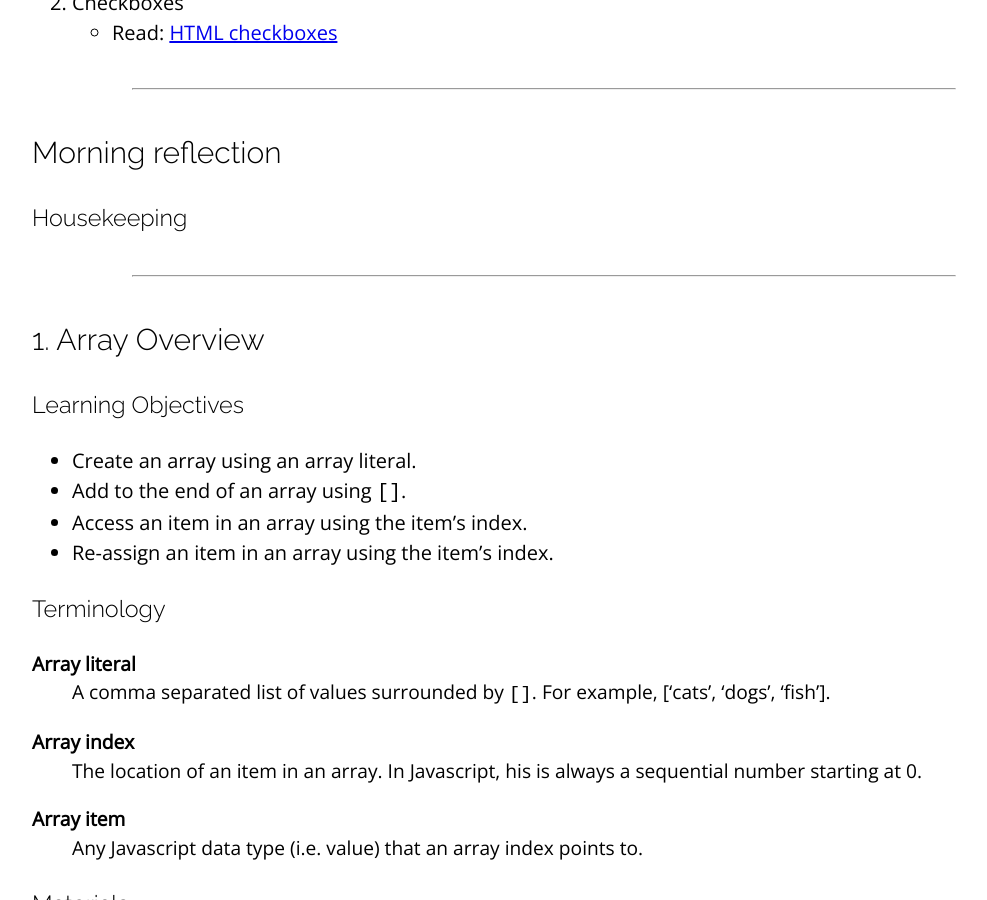
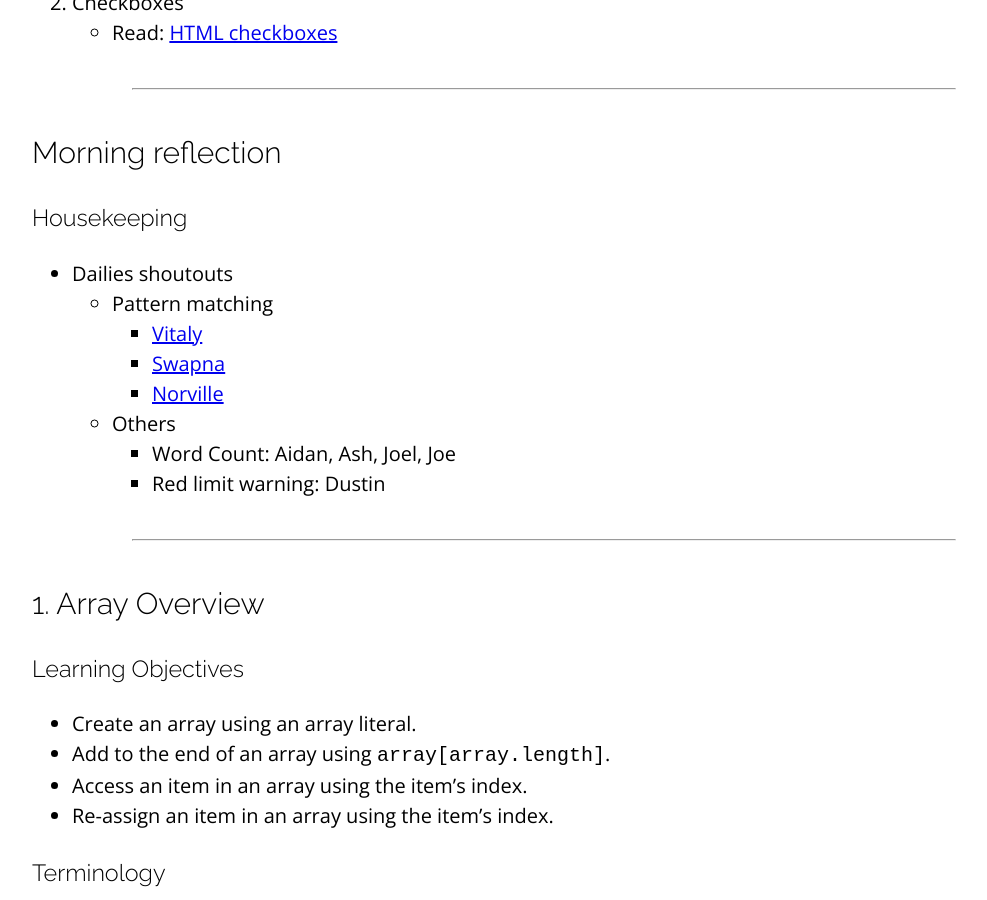
Before and after one commit to sait-wbdv/winter-2021, a Jekyll site: the page built from _posts/2021-02-17-array-fundamentals.md, in a window 1280 px wide and 900 px high, scrolled down 693 px. Shown: the whole window, without its empty margins (96-1083 px from the left). Built offline with Jekyll 4.4.1, drawn with Linux system fonts in a browser that asks for light colours; nearby versions of some CDN libraries; some of the changed text lies outside the part shown.

Commit message:
added dailies shoutouts

```diff
--- a/_posts/2021-02-17-array-fundamentals.md
+++ b/_posts/2021-02-17-array-fundamentals.md
@@ -15,14 +15,21 @@ categories: cpnt262
 
 ## Morning reflection
 ### Housekeeping
-
+- Dailies shoutouts
+    - Pattern matching
+        - [Vitaly](https://codepen.io/gvitaly87/full/oNYWzQG)
+        - [Swapna](https://swappnasama.github.io/string-examples/)
+        - [Norville](https://codepen.io/nozky/pen/gOLWMzm)
+    - Others
+        - Word Count: Aidan, Ash, Joel, Joe
+        - Red limit warning: Dustin
 
 ---
 
 ## 1. Array Overview
 ### Learning Objectives
 - Create an array using an array literal.
-- Add to the end of an array using `[]`.
+- Add to the end of an array using `array[array.length]`.
 - Access an item in an array using the item's index.
 - Re-assign an item in an array using the item's index.
 
@@ -92,7 +99,7 @@ Array glue
 ## Open lab-time
 ### Activities
 1. Create a list of `img` URLs from your projects and assets and create a "Random Image of the Day" page.
-2. Using the [`nouns.mjs`](https://github.com/sait-wbdv/sample-code/blob/master/assets/js/nouns.mjs) sample arrya, re-create a version of Tony's [Random Band Name Generator](https://acidtone.github.io/namor/).
+2. Using the [`nouns.mjs`](https://github.com/sait-wbdv/sample-code/blob/master/assets/js/nouns.mjs) sample array, re-create a version of Tony's [Random Band Name Generator](https://acidtone.github.io/namor/).
 
 ---
 
```
